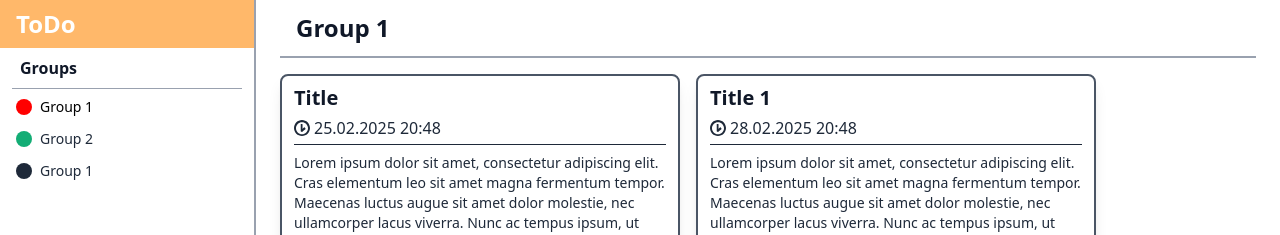
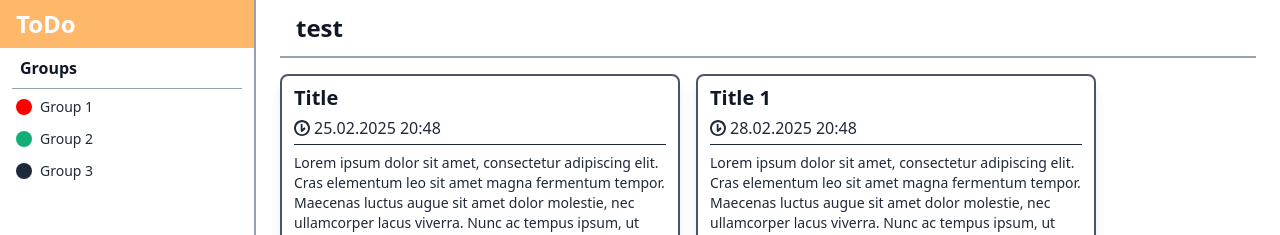
Before and after one commit to 23vbq/todo-vue-rails, a Vue app in the folder todo_frontend/: page / in a window 1280 px wide. Shown: the top 235 px of the page. Built offline with nearby package versions, Linux system fonts and the light colour scheme.

Commit message:
working group navigation

```diff
--- a/todo_frontend/src/App.vue
+++ b/todo_frontend/src/App.vue
@@ -1,13 +1,18 @@
 <script setup>
+import { ref } from 'vue';
+
 import NavBar from './components/navigation/NavBar.vue';
 import MainView from './components/main/MainView.vue';
+
+let selectedGroup = ref({});
+
 </script>
 
 <template>
 <nav>
-    <NavBar></NavBar>
+    <NavBar :selected-group="selectedGroup"></NavBar>
 </nav>
 <main class="w-full">
-    <MainView></MainView>
+    <MainView :selected-group="selectedGroup"></MainView>
 </main>
 </template>
--- a/todo_frontend/src/components/main/MainView.vue
+++ b/todo_frontend/src/components/main/MainView.vue
@@ -1,6 +1,13 @@
 <script setup>
 import Header from './Header.vue';
 import Card from '../todo/Card.vue';
+
+defineProps({
+    selectedGroup: {
+        type: Object,
+        required: true,
+    }
+})
 
 const cards = [
     {
@@ -52,7 +59,7 @@ const cards = [
 </script>
 <template>
     <div class="flex flex-col w-full h-full px-6">
-        <Header group-name="Group 1"></Header>
+        <Header :group-name="selectedGroup.value?.name ?? 'test'"></Header>
 
         <div class="flex flex-wrap content-start gap-4 w-full flex-1 py-4">
             <Card v-for="card in cards" :title="card.title" :date="card.date" :status="card.status">
--- a/todo_frontend/src/components/navigation/Group.vue
+++ b/todo_frontend/src/components/navigation/Group.vue
@@ -11,7 +11,7 @@ defineProps({
         required: false,
     },
     active: {
-        type: Boolean,
+        type: Object,
         required: false,
     },
 })
@@ -20,7 +20,7 @@ defineProps({
 <template>
     <li
         class="w-full mt-1 p-1 flex items-center text-sm rounded cursor-pointer transition duration-75 hover:bg-gray-200"
-        :class="active ? 'text-black font-medium' : null"
+        :class="active?.value ? 'text-black font-medium' : null"
     >
         <div class="w-4 mr-2" :style="color ? {'color': color} : null"><IconDot></IconDot></div>
         {{ name }}
--- a/todo_frontend/src/components/navigation/NavBar.vue
+++ b/todo_frontend/src/components/navigation/NavBar.vue
@@ -1,23 +1,42 @@
 <script setup>
+import { ref } from 'vue';
 import IconSettings from '../icons/IconSettings.vue';
 
 import Group from './Group.vue';
 
+const props = defineProps({
+    selectedGroup: {
+        type: Object,
+        required: true,
+    }
+})
+
 const groups = [
     {
+        id: 1,
         name: 'Group 1',
         color: 'red',
-        active: true,
+        active: ref(false),
     },
     {
+        id: 2,
         name: 'Group 2',
         color: '#13ad75',
-        active: false,
+        active: ref(false),
     },
     {
-        name: 'Group 1',
+        id: 3,
+        name: 'Group 3',
+        active: ref(false),
     },
 ]
+
+const selectGroup = (toSelect) => {
+    groups.forEach(group => { group.active.value = false });
+
+    toSelect.active.value = true;
+    props.selectedGroup.value = toSelect;
+}
 </script>
 
 <template>
@@ -29,7 +48,13 @@ const groups = [
     <div class="flex flex-col flex-1 px-3 py-2">
         <h1 class="text-gray-900 font-semibold px-2 pb-2 border-b border-gray-400">Groups</h1>
         <ul>
-            <Group v-for="group in groups" :name="group.name" :color="group.color" :active="group.active"/>
+            <Group
+                v-for="group in groups"
+                :name="group.name"
+                :color="group.color"
+                :active="group?.active"
+                @click="selectGroup(group)"
+            />
         </ul>
 
         <button class="flex items-center mt-auto w-full gap-3 px-3 py-2 font-semibold rounded cursor-pointer transition duration-75 hover:bg-gray-300 hover:text-black">
```
